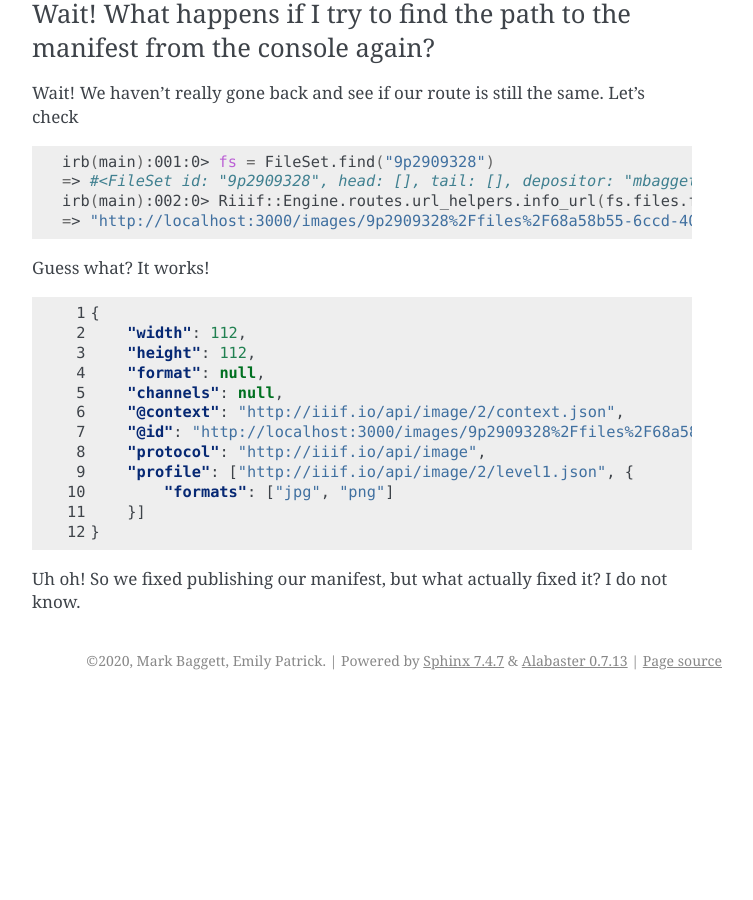
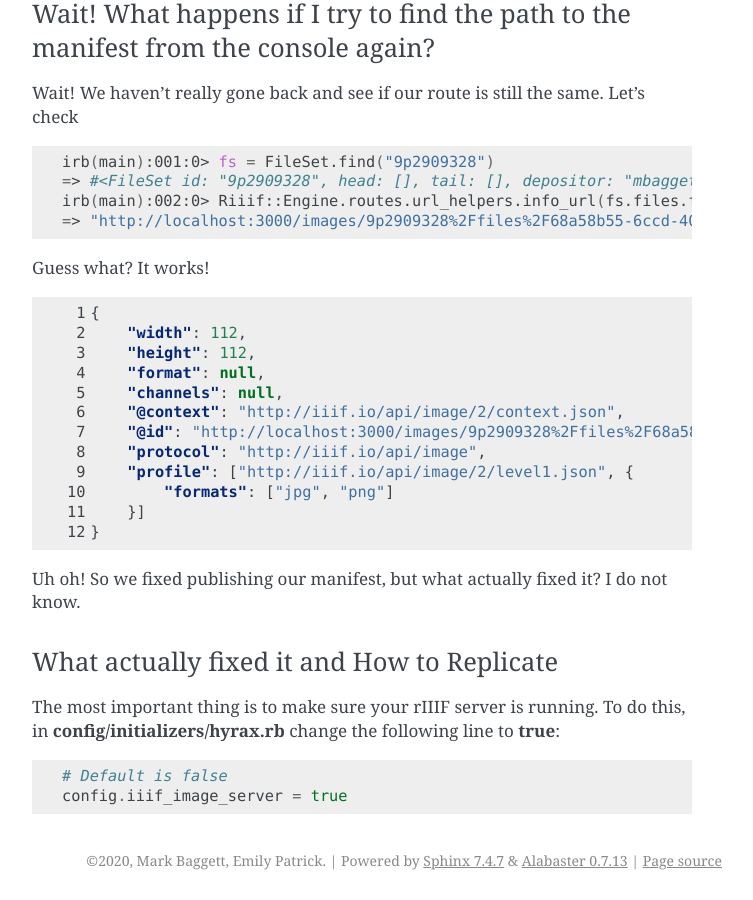
Before and after one commit to markpbaggett/utk_hyrax_review_docs, a Sphinx documentation site: the page built from docs/source/contents/7_troubleshooting_iiif.rst, in a window 1280 px wide and 900 px high, scrolled down 4091 px. Shown: the whole window, without its empty margins (388-1141 px from the left). Built offline with Sphinx 7.4.7, drawn with Linux system fonts in a browser that asks for light colours; before the commit the page ends 4791 px from its top, so only the background shows below that; some of the changed text lies outside the part shown.

Commit message:
Add solution for rIIIF manifest generation problem.

```diff
--- a/docs/source/contents/7_troubleshooting_iiif.rst
+++ b/docs/source/contents/7_troubleshooting_iiif.rst
@@ -193,3 +193,15 @@ Guess what?  It works!
     }
 
 Uh oh!  So we fixed publishing our manifest, but what actually fixed it? I do not know.
+
+===========================================
+What actually fixed it and How to Replicate
+===========================================
+
+The most important thing is to make sure your rIIIF server is running.  To do this, in **config/initializers/hyrax.rb**
+change the following line to **true**:
+
+.. code-block:: ruby
+
+    # Default is false
+    config.iiif_image_server = true
```
